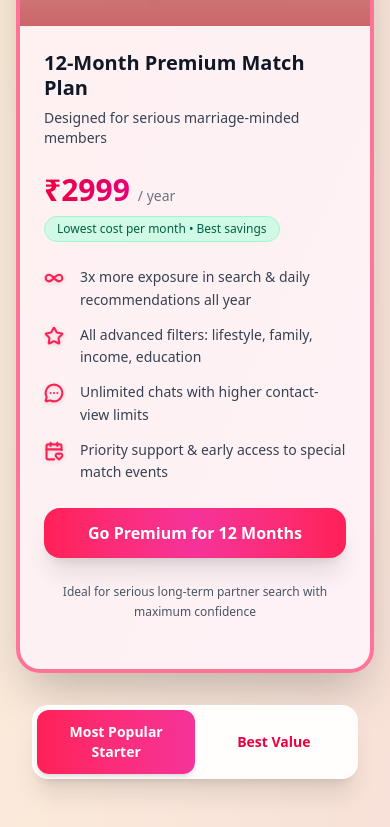
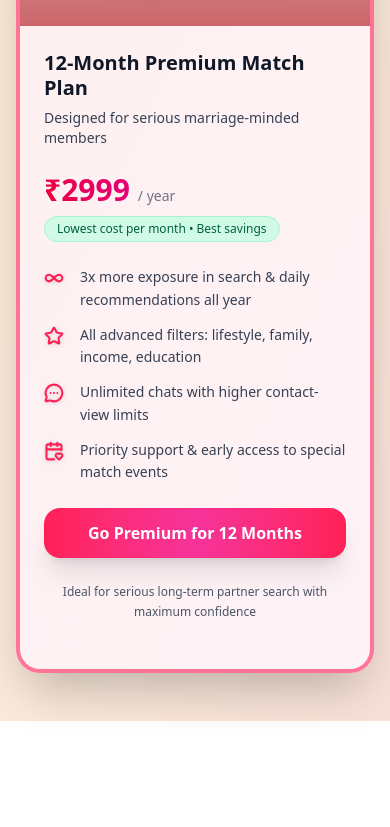
Before and after one commit to digiigrowblog-hash/merriage, a Next.js app: page /premium in a window 390 px wide. Shown: the part 1014-1841 px from the top of the page. After the commit the page ends 1735 px from the top, so only its background shows below. Built offline with nearby package versions, Linux system fonts and the light colour scheme; grey boxes are pictures that could not be loaded.

Commit message:
gap deleted

```diff
--- a/src/app/(homepages)/premium/page.tsx
+++ b/src/app/(homepages)/premium/page.tsx
@@ -137,7 +137,7 @@ export default function SubscriptionComparisonPage() {
             </div>
 
             {/* Mobile Tab Switcher */}
-            <div className="md:hidden flex justify-center mt-8">
+            {/* <div className="md:hidden flex justify-center mt-8">
               <div className="bg-white/90 backdrop-blur-sm rounded-2xl p-1 shadow-xl flex border border-white/50">
                 {plans.map((plan, i) => (
                   <button
@@ -152,7 +152,7 @@ export default function SubscriptionComparisonPage() {
                   </button>
                 ))}
               </div>
-            </div>
+            </div> */}
           </div>
         </div>
       </div>
```
